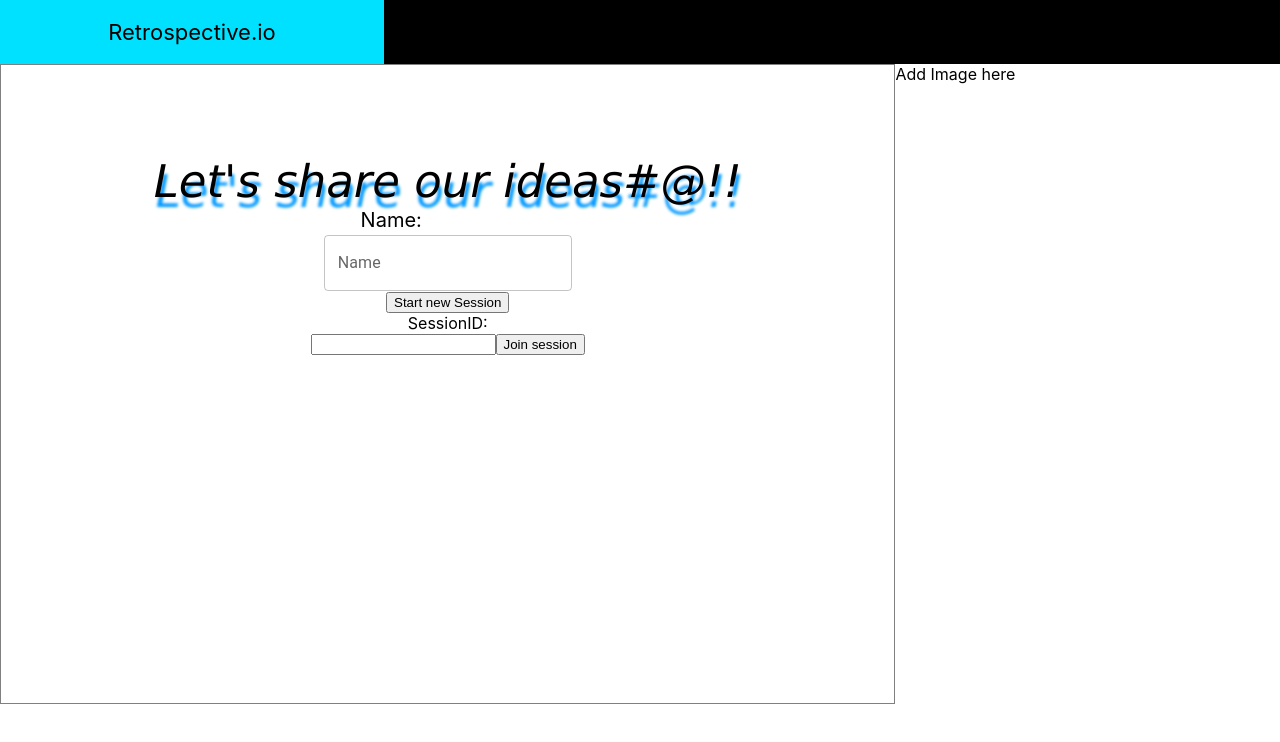
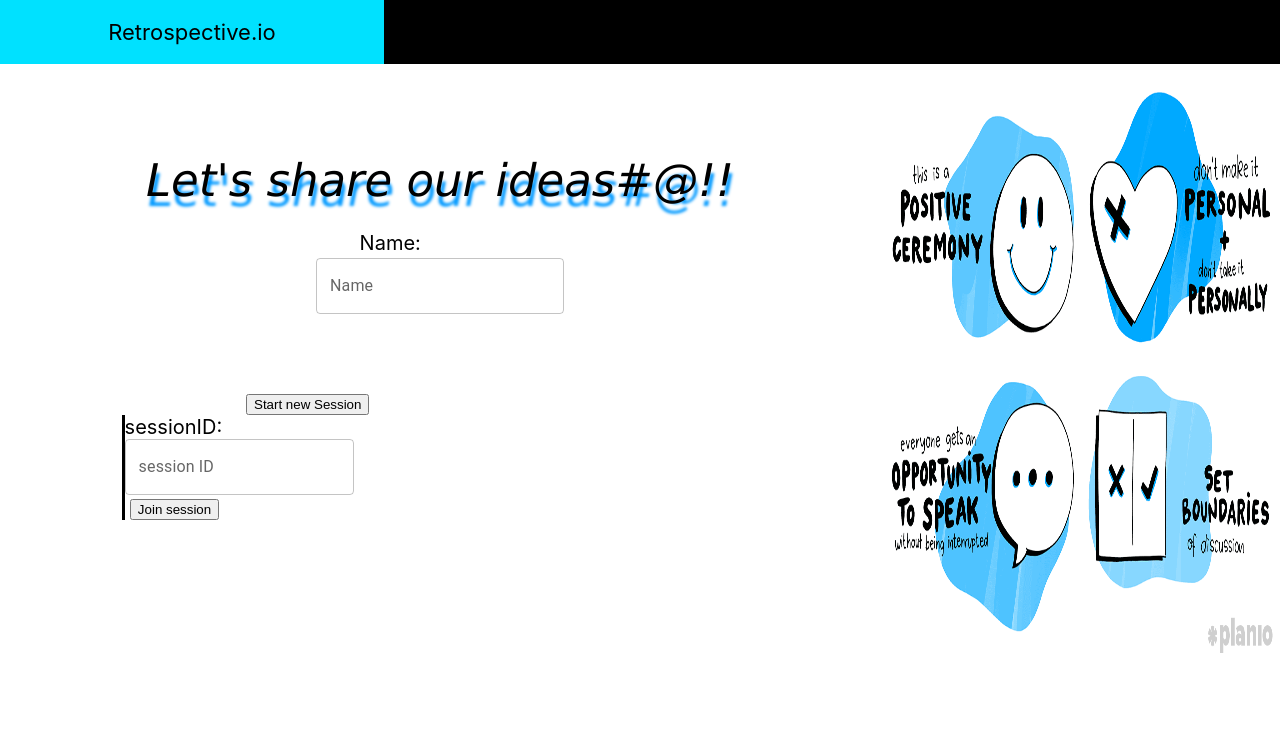
Before and after one commit to agardeepti81/retrospectiveIO, a React (Create React App) app: page /#/ in a window 1280 px wide. Shown: the top 742 px of the page. Built offline with nearby package versions, Linux system fonts and the light colour scheme.

Commit message:
startpage css completed

```diff
--- a/src/components/StartPage/StartPage.css
+++ b/src/components/StartPage/StartPage.css
@@ -1,7 +1,6 @@
 .workingArea {
   width: 65%;
   text-align: center;
-  border: 1px solid gray;
   padding: 7%;
 }
 
@@ -14,19 +13,59 @@
   min-height: 80vh;
 }
 
-.ideatitle{
+.ideatitle {
   text-shadow: 2px 10px 3px rgb(0, 153, 255);
   font-size: 45px;
-  font-family: 'Lucida Sans';
+  font-family: "Lucida Sans";
   font-style: oblique;
 }
 
-.label{
+.label {
   text-align: left;
   margin-left: 270px;
   font-size: 20px;
   margin-bottom: 3px;
 }
+
+.session {
+  width: 93%;
+  margin: 4vh;
+  padding-top: 5px;
+}
+
+.name {
+  margin-top: 3vh;
+}
+
+.newSession {
+  width: 43%;
+  float: left;
+  margin-left: 46px;
+  margin-top: 42px;
+}
+
+.existingSession {
+  width: 50%;
+  float: left;
+  border-left: 3px solid black;
+}
+
+.sessionID {
+  margin-right: 231px;
+  font-size: 20px;
+  font-weight: normal;
+}
+
+.sessionInput{
+  margin-right: 96px;
+  max-height: 39px;
+}
+
+.joinSession{
+  margin-right: 226px;
+  margin-top: 0px;
+}
+
 /* #startPage{
     width: 300px;
     height: 15px;
--- a/src/components/StartPage/StartPage.jsx
+++ b/src/components/StartPage/StartPage.jsx
@@ -2,6 +2,7 @@ import React, { Component } from "react";
 import { Navigate } from "react-router-dom";
 import { TextField } from "@mui/material";
 import "./StartPage.css";
+import image from "./mainPage.png";
 
 class StartPage extends Component {
   state = {
@@ -28,20 +29,49 @@ class StartPage extends Component {
           <div className="ideatitle">Let's share our ideas#@!!</div>
           <div className="name">
             <div className="label">Name:</div>
-            <TextField id="outlined-required" label="Name" />
+            <TextField
+              id="outlined-required"
+              label="Name"
+              onChange={this.handleChange}
+              value={this.state.name}
+            />
           </div>
           <div className="session">
             <div className="newSession">
-              <button>Start new Session</button>
+              <button onClick={() => this.props.onConnect(this.state.name)}>
+                Start new Session
+              </button>
             </div>
             <div className="existingSession">
-              <div className="sessionID">SessionID:</div>
-              <input />
-              <button>Join session</button>
+              <div className="sessionID">sessionID:</div>
+              <div className="sessionInput">
+                <TextField
+                  id="outlined-required"
+                  label="session ID"
+                  onChange={this.handleChangeMeeting}
+                  value={this.state.meetingId}
+                />
+              </div>
+              <br></br>
+              <button
+                className="joinSession"
+                onClick={() =>
+                  this.props.onConnect(this.state.name, this.state.meetingId)
+                }
+              >
+                Join session
+              </button>
             </div>
           </div>
         </div>
-        <div className="displayArea">Add Image here</div>
+        <div className="displayArea">
+          <img src={image} width={400} height={600} alt="" />
+        </div>
+        {this.props.sessionID ? (
+          <Navigate to={`/${this.props.sessionID}`} />
+        ) : (
+          <></>
+        )}
         {/* <h4>Start Session</h4>
         Name:
         <input
```
Also changed, not shown: src/components/StartPage/mainPage.png (added).
